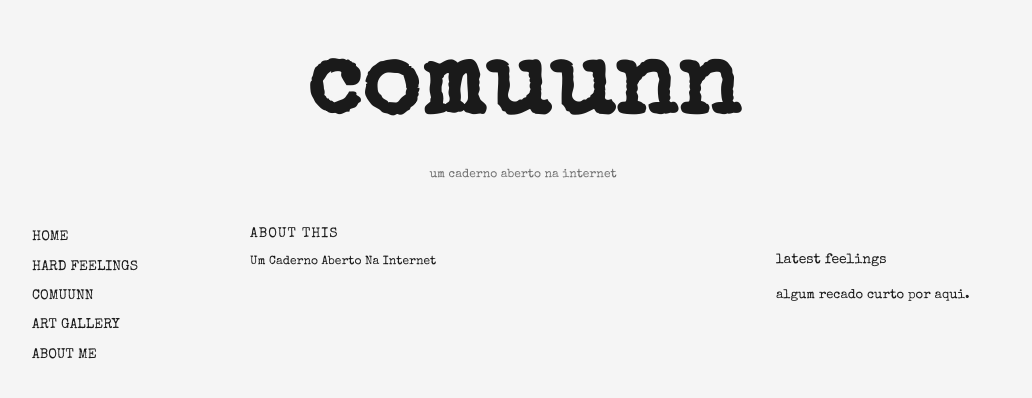
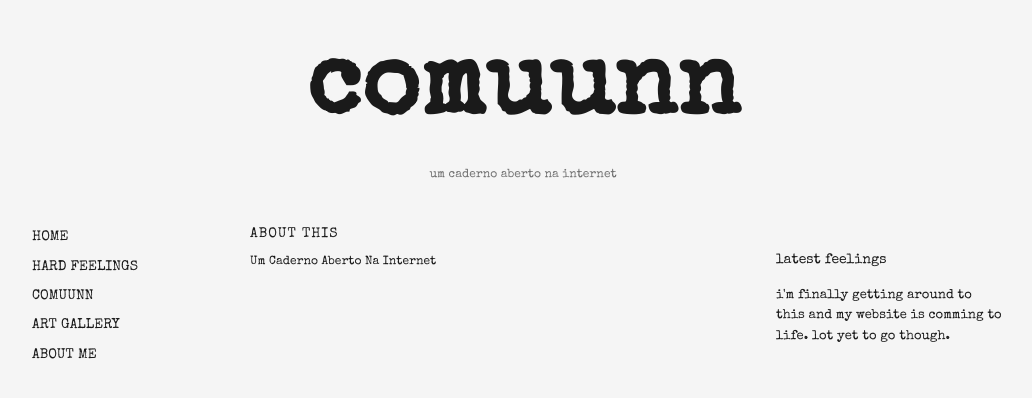
Before and after one commit to guiolhermer/comuunn, a Jekyll site: the page built from index.html, in a window 1280 px wide. Shown: the top 398 px of the page, without its empty margins (117-1149 px from the left). Built offline with Jekyll 4.4.1, drawn with Linux system fonts in a browser that asks for light colours.

Commit message:
fix: update content for latest feelings section in index.html

```diff
--- a/index.html
+++ b/index.html
@@ -28,7 +28,7 @@ layout: null
     <aside class="coluna-geral-esquerda">
       <div class="coluna-esquerda">
         <p class="titulo-dizer-esquerda">latest feelings</p>
-        <p class="texto-dizer-esquerda">algum recado curto por aqui.</p>
+        <p class="texto-dizer-esquerda">i'm finally getting around to this and my website is comming to life. lot yet to go though.</p>
       </div>
     </aside>
 
```
